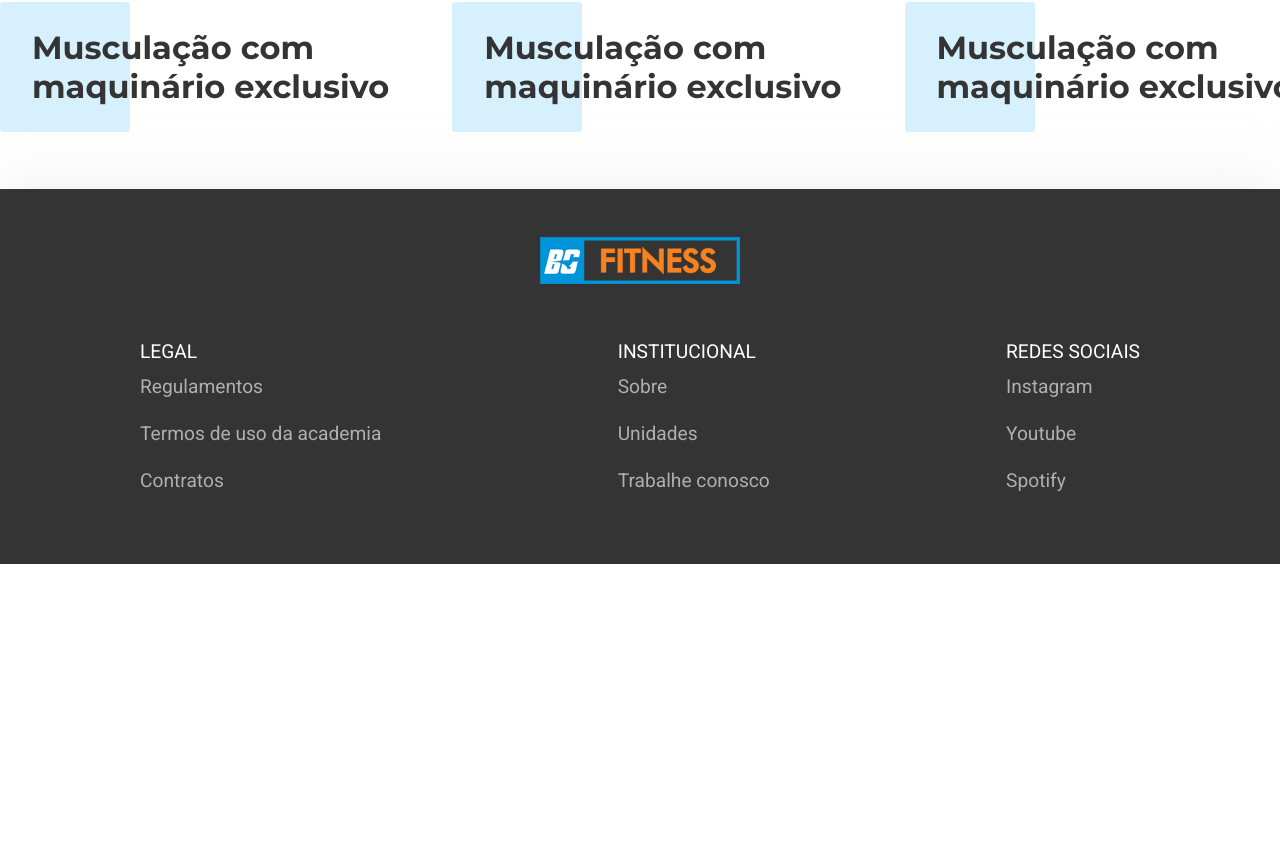
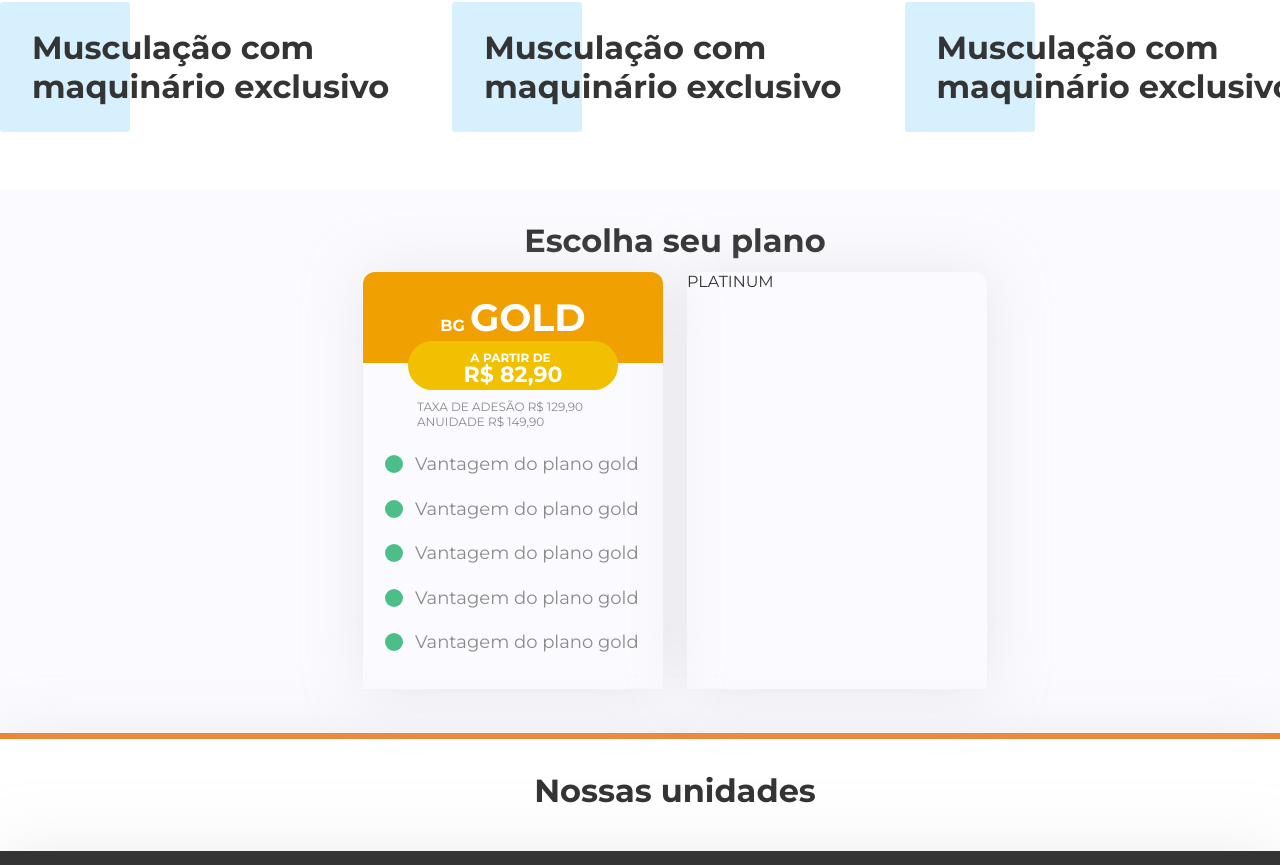
Before and after one commit to felipemrvieira/bg-fitness, a Next.js app: page / in a window 1280 px wide. Shown: the part 615-1480 px from the top of the page. Before the commit the page ends 1179 px from the top, so only its background shows below. Built offline with nearby package versions, Linux system fonts and the light colour scheme.

Commit message:
Create gold plan card

```diff
--- a/src/components/Plans/index.tsx
+++ b/src/components/Plans/index.tsx
@@ -4,7 +4,55 @@ import React from "react";
 import plans from "./plans.module.scss";
 
 const Plans: React.FC = () => {
-  return <section className={plans.sectionContainer}>Plans section</section>;
+  return (
+    <section className={plans.sectionContainer}>
+      <div className={plans.sectionContent}>
+        <h2 className={plans.sectionTitle}>Escolha seu plano</h2>
+        <div className={plans.plansWrapper}>
+          <div className={plans.plan}>
+            <header>
+              <span>bg</span>
+              <p className={plans.planName}>Gold</p>
+              <div className={plans.button}>
+                <span>a partir de</span>
+                <p>R$ 82,90</p>
+              </div>
+            </header>
+            <div className={plans.body}>
+              <div>
+                <p className={plans.label}>Taxa de adesão R$ 129,90</p>
+                <p className={plans.label}>Anuidade R$ 149,90</p>
+              </div>
+              <div className={plans.advantagesWrapper}>
+                <div className={plans.advantage}>
+                  <div></div>
+                  <p>Vantagem do plano gold</p>
+                </div>
+                <div className={plans.advantage}>
+                  <div></div>
+                  <p>Vantagem do plano gold</p>
+                </div>
+                <div className={plans.advantage}>
+                  <div></div>
+                  <p>Vantagem do plano gold</p>
+                </div>
+                <div className={plans.advantage}>
+                  <div></div>
+                  <p>Vantagem do plano gold</p>
+                </div>
+                <div className={plans.advantage}>
+                  <div></div>
+                  <p>Vantagem do plano gold</p>
+                </div>
+              </div>
+            </div>
+          </div>
+
+          <div className={plans.plan}>Platinum</div>
+        </div>
+      </div>
+    </section>
+  );
 };
 
 export default Plans;
--- a/src/components/Plans/plans.module.scss
+++ b/src/components/Plans/plans.module.scss
@@ -1,5 +1,109 @@
 .sectionContainer {
-  height: 7rem;
-  box-shadow: rgb(199 199 199 / 34%) 1px 1px 60px 0px;
   padding: 0;
+  background: var(--gray-100);
+  background: #fafaff;
+  border-bottom: 6px solid var(--orange-main);
 }
+.sectionContent {
+  width: 1350px;
+  margin: 0 auto;
+  padding: 32px 0;
+  .sectionTitle {
+    font-family: "Montserrat", sans-serif;
+    font-weight: bold;
+    font-size: 32px;
+    color: var(--gray-900);
+    text-align: center;
+  }
+  .plansWrapper {
+    display: flex;
+    flex-direction: row;
+    justify-content: center;
+    width: 100%;
+    .plan {
+      width: 300px;
+      margin: 12px;
+      background: transparent;
+      border-top-left-radius: 12px;
+      border-top-right-radius: 12px;
+      box-shadow: rgb(199 199 199 / 34%) 1px 1px 60px 0px;
+      text-transform: uppercase;
+      font-family: "Montserrat", sans-serif;
+
+      header {
+        position: relative;
+        padding: 22px;
+        background: var(--gold);
+        border-top-left-radius: 12px;
+        border-top-right-radius: 12px;
+        color: white;
+        text-align: center;
+        font-weight: bold;
+        span {
+          display: inline-block;
+          margin-right: 5px;
+        }
+        .planName {
+          display: inline-block;
+          font-size: 38px;
+        }
+        .button {
+          padding: 6px 24px;
+          border-radius: 50px;
+          background: var(--gold-2);
+          position: absolute;
+          width: 70%;
+          left: 0;
+          right: 0;
+          margin-left: auto;
+          margin-right: auto;
+
+          & > span {
+            font-size: 12px;
+          }
+          & > p {
+            font-weight: bold;
+            font-size: 22px;
+            line-height: 18px;
+          }
+        }
+      }
+
+      .body {
+        padding: 36px 22px;
+        border-bottom-right-radius: 12px;
+        border-bottom-left-radius: 12px;
+        .label {
+          padding: 0 32px;
+          font-size: 12px;
+          color: var(--gray-400);
+        }
+        .advantagesWrapper {
+          margin-top: 24px;
+          height: 200px;
+          display: flex;
+          flex-direction: column;
+          justify-content: space-between;
+          .advantage {
+            display: flex;
+            flex-direction: row;
+            align-items: center;
+            div {
+              border-radius: 50%;
+              background-color: var(--green);
+              height: 18px;
+              width: 18px;
+              margin-right: 12px;
+            }
+            p {
+              color: var(--gray-400);
+              text-transform: initial;
+              // font-weight: bold;
+              font-size: 18px;
+            }
+          }
+        }
+      }
+    }
+  }
+}
--- a/src/components/Units/index.tsx
+++ b/src/components/Units/index.tsx
@@ -4,7 +4,13 @@ import React from "react";
 import units from "./units.module.scss";
 
 const Units: React.FC = () => {
-  return <section className={units.sectionContainer}>Main section</section>;
+  return (
+    <section className={units.sectionContainer}>
+      <div className={units.sectionContent}>
+        <h2 className={units.sectionTitle}>Nossas unidades</h2>
+      </div>
+    </section>
+  );
 };
 
 export default Units;
--- a/src/components/Units/units.module.scss
+++ b/src/components/Units/units.module.scss
@@ -2,4 +2,17 @@
   height: 7rem;
   box-shadow: rgb(199 199 199 / 34%) 1px 1px 60px 0px;
   padding: 0;
+
+  .sectionContent {
+    width: 1350px;
+    margin: 0 auto;
+    padding: 32px 0;
+    .sectionTitle {
+      font-family: "Montserrat", sans-serif;
+      font-weight: bold;
+      font-size: 32px;
+      color: var(--gray-900);
+      text-align: center;
+    }
+  }
 }
--- a/src/pages/index.tsx
+++ b/src/pages/index.tsx
@@ -14,9 +14,9 @@ export default function Home() {
       </Head>
       <Main />
       <Differentials />
-      {/*
       <Plans />
       <Units />
+      {/*
       <Testimonials />
       */}
     </>
--- a/styles/globals.scss
+++ b/styles/globals.scss
@@ -3,6 +3,7 @@
   --gray-100: #fafaff;
   --gray-200: #f7f7f7;
   --gray-300: #b0afad;
+  --gray-400: #8b8a8a;
   --gray-900: #343434;
   --blue-soft: #d6f1fd;
   --blue-main: #1f2471;
```
